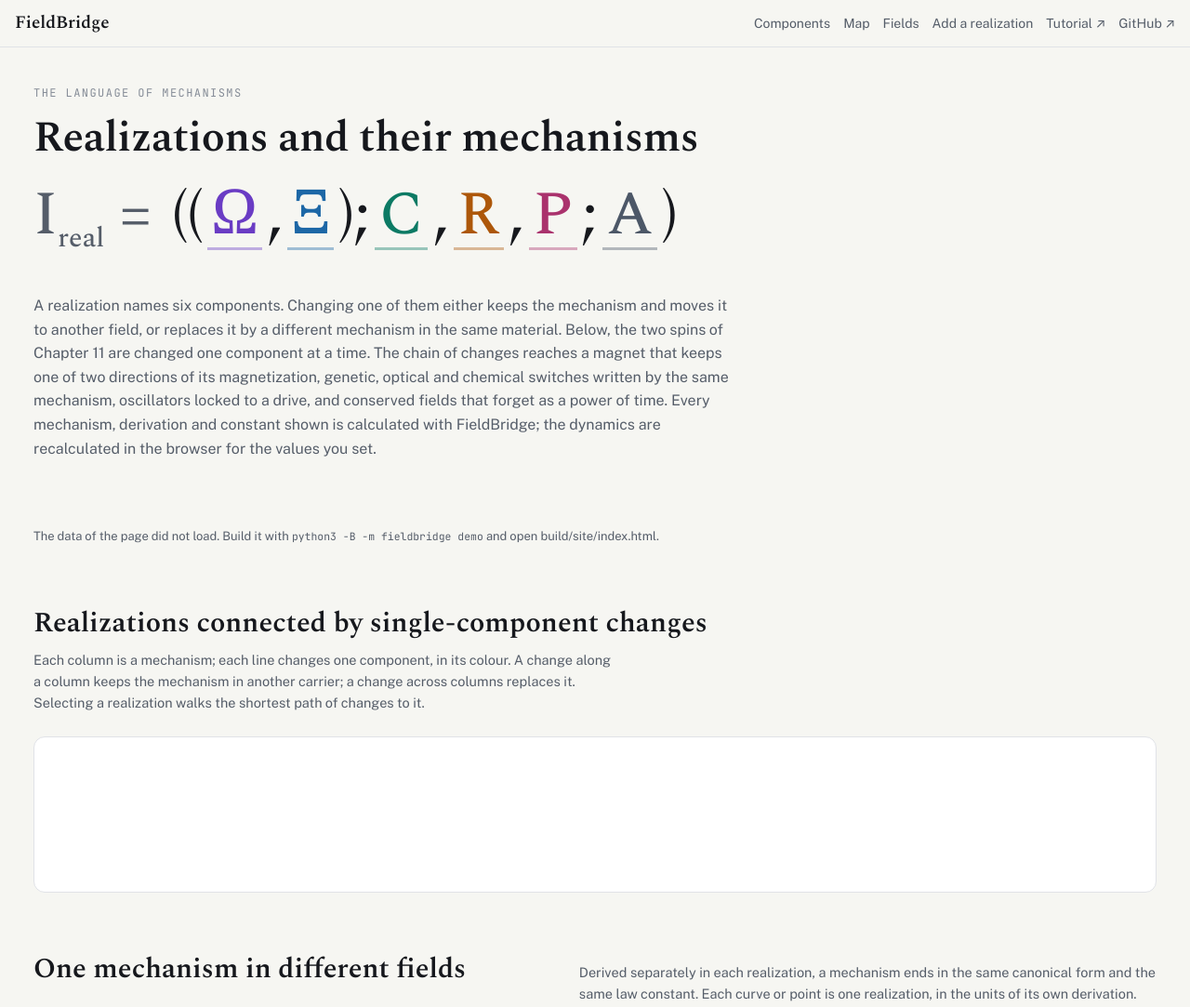
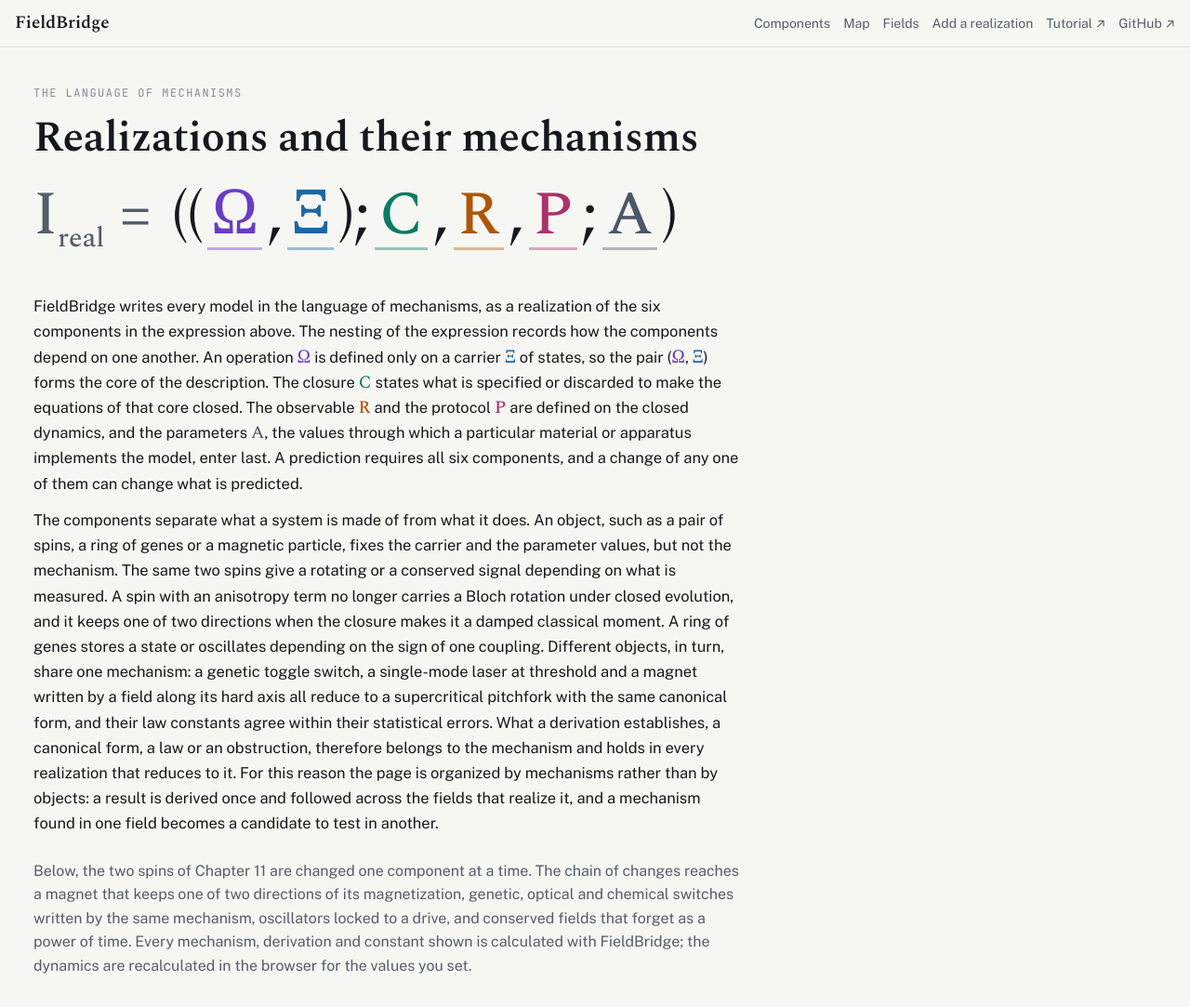
Before and after one commit to synthetix-institute/fieldbridge, a plain HTML site: page fieldbridge/web/index.html in a window 1280 px wide. Shown: the top 1083 px of the page at 93% size. Drawn offline with nearby package versions, Linux system fonts and the light colour scheme; files that its build step writes are made by us from their sources; a script that the page names is missing; files whose address does not match are found by name.

Commit message:
Introduce the language and the organization by mechanisms on the landing page
Two paragraphs under the definitions: the nesting of I_real, with (Omega, Xi) as
the core, then C, R, P and A; and why results belong to mechanisms rather than
objects, with examples taken from the edges and law constants on the page.

```diff
--- a/fieldbridge/web/index.html
+++ b/fieldbridge/web/index.html
@@ -47,7 +47,11 @@
         <button class="sym" data-slot="A" type="button">A</button><span>)</span>
       </p>
       <dl class="definitions" id="definitions"></dl>
-      <p class="lead">A realization names six components. Changing one of them either keeps the mechanism and moves it to another field, or replaces it by a different mechanism in the same material. Below, the two spins of Chapter 11 are changed one component at a time. The chain of changes reaches a magnet that keeps one of two directions of its magnetization, genetic, optical and chemical switches written by the same mechanism, oscillators locked to a drive, and conserved fields that forget as a power of time. Every mechanism, derivation and constant shown is calculated with FieldBridge; the dynamics are recalculated in the browser for the values you set.</p>
+      <div class="intro">
+        <p>FieldBridge writes every model in the language of mechanisms, as a realization of the six components in the expression above. The nesting of the expression records how the components depend on one another. An operation <span class="s" data-slot="Omega">Ω</span> is defined only on a carrier <span class="s" data-slot="Xi">Ξ</span> of states, so the pair (<span class="s" data-slot="Omega">Ω</span>, <span class="s" data-slot="Xi">Ξ</span>) forms the core of the description. The closure <span class="s" data-slot="C">C</span> states what is specified or discarded to make the equations of that core closed. The observable <span class="s" data-slot="R">R</span> and the protocol <span class="s" data-slot="P">P</span> are defined on the closed dynamics, and the parameters <span class="s" data-slot="A">A</span>, the values through which a particular material or apparatus implements the model, enter last. A prediction requires all six components, and a change of any one of them can change what is predicted.</p>
+        <p>The components separate what a system is made of from what it does. An object, such as a pair of spins, a ring of genes or a magnetic particle, fixes the carrier and the parameter values, but not the mechanism. The same two spins give a rotating or a conserved signal depending on what is measured. A spin with an anisotropy term no longer carries a Bloch rotation under closed evolution, and it keeps one of two directions when the closure makes it a damped classical moment. A ring of genes stores a state or oscillates depending on the sign of one coupling. Different objects, in turn, share one mechanism: a genetic toggle switch, a single-mode laser at threshold and a magnet written by a field along its hard axis all reduce to a supercritical pitchfork with the same canonical form, and their law constants agree within their statistical errors. What a derivation establishes, a canonical form, a law or an obstruction, therefore belongs to the mechanism and holds in every realization that reduces to it. For this reason the page is organized by mechanisms rather than by objects: a result is derived once and followed across the fields that realize it, and a mechanism found in one field becomes a candidate to test in another.</p>
+      </div>
+      <p class="lead">Below, the two spins of Chapter 11 are changed one component at a time. The chain of changes reaches a magnet that keeps one of two directions of its magnetization, genetic, optical and chemical switches written by the same mechanism, oscillators locked to a drive, and conserved fields that forget as a power of time. Every mechanism, derivation and constant shown is calculated with FieldBridge; the dynamics are recalculated in the browser for the values you set.</p>
     </section>
 
     <section id="instrument" aria-labelledby="instrument-title">
--- a/fieldbridge/web/site.css
+++ b/fieldbridge/web/site.css
@@ -88,6 +88,9 @@
 .definitions dt { font-weight: 600; color: var(--slot); }
 .definitions dt .s { font-family: var(--serif); font-size: 20px; margin-right: 6px; }
 .definitions dd { margin: 2px 0 0; color: var(--muted); font-size: 14px; }
+.intro { display: grid; gap: 12px; margin: 0 0 24px; max-width: 80ch; }
+.intro p { font-size: 16.5px; line-height: 1.65; }
+.intro .s { font-family: var(--serif); font-size: 1.15em; line-height: 1; color: var(--slot); }
 .lead { color: var(--muted); max-width: 78ch; font-size: 16px; }
 
 /* sequences */
```
